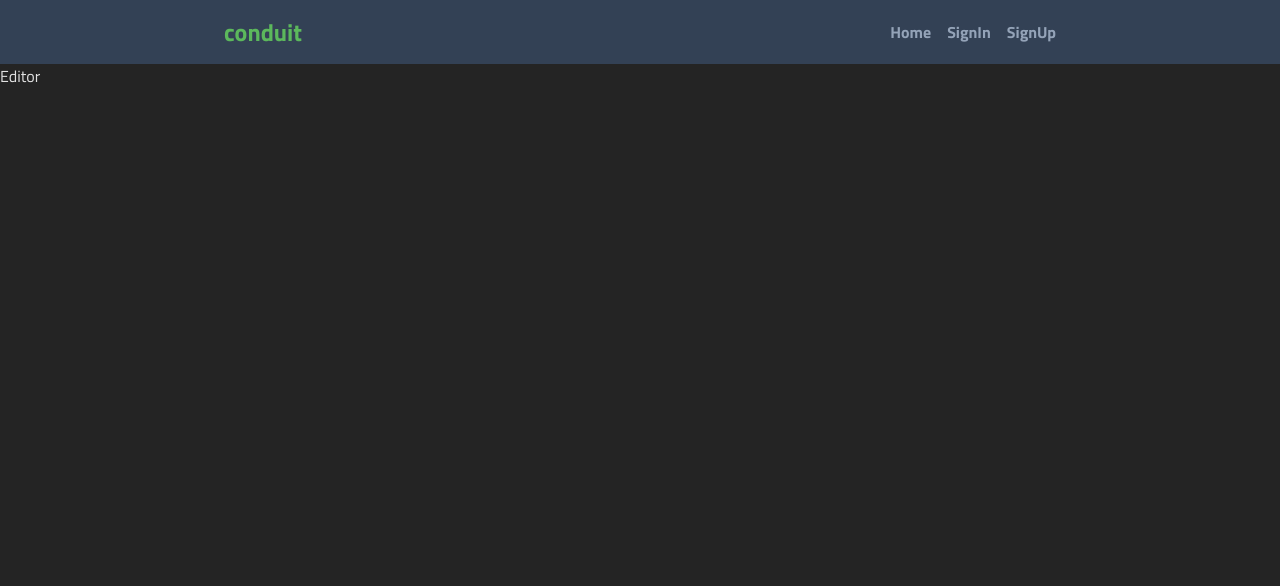
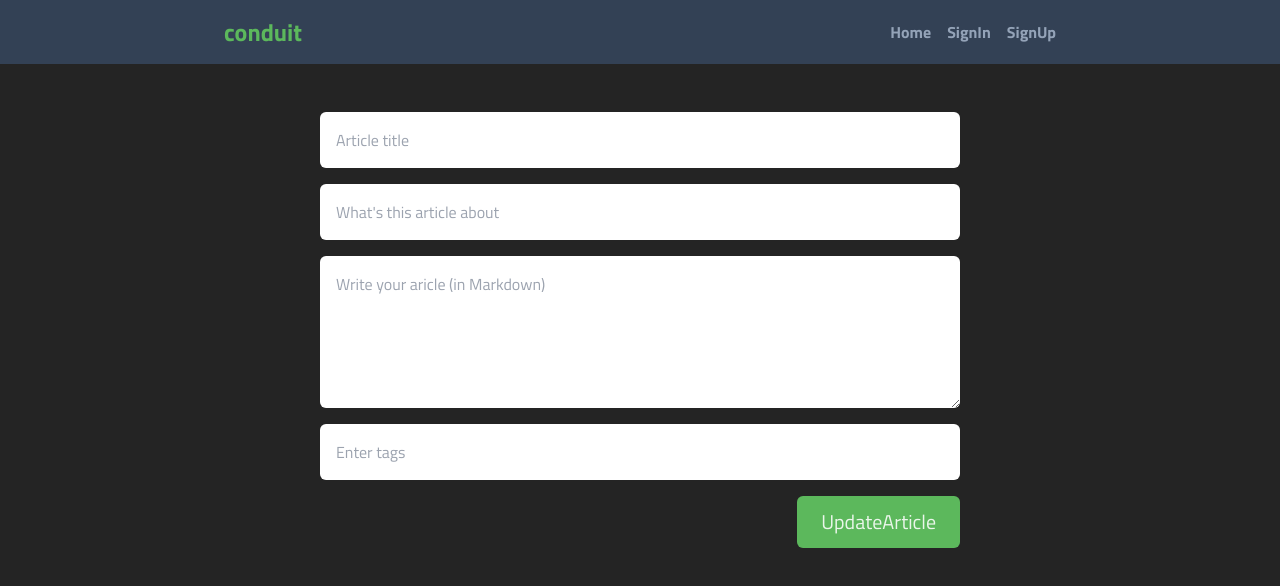
Before and after one commit to abdulrahmanalaa123/conduit, a React (Vite) app: page /editor/1 in a window 1280 px wide. Shown: the top 586 px of the page. Built offline with nearby package versions, Linux system fonts and the light colour scheme.

Commit message:
adding editing,creating post page adjusted refecthing

```diff
--- a/src/api/articleApi.js
+++ b/src/api/articleApi.js
@@ -57,7 +57,8 @@ export async function getYourFeed({ page }) {
 export async function createArticle({ data }) {
   // can be handled with catch since there are no dependent lines of code
   try {
-    await axiosInterface.post("/articles", data);
+    const response = await axiosInterface.post("/articles", data);
+    return response.data;
   } catch (error) {
     throw error;
   }
@@ -73,7 +74,11 @@ export async function deleteArticle({ slug }) {
 
 export async function editArticle({ data }) {
   try {
-    await axiosInterface.put(`/articles/${data.slug}`, data);
+    const response = await axiosInterface.put(
+      `/articles/${data.article.slug}`,
+      data
+    );
+    return response.data;
   } catch (error) {
     throw error;
   }
--- a/src/components/Article/addComment.jsx
+++ b/src/components/Article/addComment.jsx
@@ -35,7 +35,7 @@ function AddComment() {
       <textarea
         name="comment"
         rows="5"
-        placeholder="write an article"
+        placeholder="write a comment"
         required
         className="p-4 resize-y w-full rounded-t-md"
         ref={commentBody}
--- a/src/components/articleCard.jsx
+++ b/src/components/articleCard.jsx
@@ -122,7 +122,7 @@ function ArticleCard({ article }) {
         >
           Read More
         </span>
-        <div className="flex flex-row justify-around text-greyShade gap-1">
+        <div className="flex flex-row justify-around text-greyShade gap-1 flex-wrap">
           {currentArticle.tagList.map((tag, index) => {
             return (
               <div
--- a/src/components/articleForm.jsx
+++ b/src/components/articleForm.jsx
@@ -25,7 +25,7 @@ function ArticlesForm({ feedState, tag, author }) {
     setPage(0);
   }, [feedState]);
 
-  const pagesNo = Math.ceil(data.articlesCount / 10);
+  const pagesNo = isSuccess ? Math.ceil(data.articlesCount / 10) : null;
 
   const pagesArray = isSuccess
     ? [...Array(pagesNo).keys()].map((foo) => foo + 1)
--- /dev/null
+++ b/src/hooks/queryInvalidator.js
@@ -0,0 +1,22 @@
+import { useQueryClient } from "@tanstack/react-query";
+
+function queryInvalidator() {
+  queryClient = useQueryClient();
+
+  queryClient.invalidateQueries({
+    queryKey: ["global"],
+    refetchType: "active",
+  });
+  queryClient.invalidateQueries({ queryKey: ["your"], refetchType: "active" });
+  queryClient.invalidateQueries({
+    queryKey: ["tagged"],
+    refetchType: "active",
+  });
+  queryClient.invalidateQueries({ queryKey: ["my"], refetchType: "active" });
+  queryClient.invalidateQueries({
+    queryKey: ["favorited"],
+    refetchType: "active",
+  });
+}
+
+export default queryInvalidator;
--- a/src/pages/editor.jsx
+++ b/src/pages/editor.jsx
@@ -1,12 +1,187 @@
+import { useMutation, useQueryClient } from "@tanstack/react-query";
 import { useForm } from "react-hook-form";
-import { useParams, useLocation } from "react-router-dom";
+import { useParams, useLocation, useNavigate } from "react-router-dom";
+import { editArticle, createArticle } from "../api/articleApi";
+import { errorListFormatting } from "../lib/axios";
+import queryInvalidator from "../hooks/queryInvalidator";
 
 function Editor() {
   const params = useParams();
   const location = useLocation();
-  console.log(params);
-  console.log(location.state);
-  return <div>Editor</div>;
+
+  const navigate = useNavigate();
+  const {
+    register,
+    watch,
+    setValue,
+    getValues,
+    handleSubmit,
+    setError,
+    formState: { errors, isSubmitting },
+  } = useForm({
+    mode: "onSubmit",
+    reValidateMode: "onSubmit",
+    defaultValues: {
+      article: {
+        title: location.state?.title,
+        description: location.state?.description,
+        body: location.state?.body,
+        tagList: location.state?.tagList.join(" "),
+      },
+    },
+  });
+  const watchTags = watch("article.tagList");
+  const queryClient = useQueryClient();
+
+  const submittingHook = useMutation({
+    mutationFn: location.state ? editArticle : createArticle,
+    onSuccess(data) {
+      queryClient.invalidateQueries({
+        queryKey: ["global"],
+        refetchType: "active",
+      });
+      queryClient.invalidateQueries({
+        queryKey: ["your"],
+        refetchType: "active",
+      });
+      queryClient.invalidateQueries({
+        queryKey: ["tagged"],
+        refetchType: "active",
+      });
+      queryClient.invalidateQueries({
+        queryKey: ["my"],
+        refetchType: "active",
+      });
+      queryClient.invalidateQueries({
+        queryKey: ["favorited"],
+        refetchType: "active",
+      });
+
+      queryClient.setQueryData(["article", data.article.slug], data);
+      navigate(`/article/${data.article.slug}`);
+    },
+    onError(error) {
+      const errorList = errorListFormatting(error);
+
+      setError("root", {
+        message: errorList,
+      });
+    },
+  });
+  function onSubmit(data) {
+    const modifiedData = { ...data };
+    //turning my tags string into a tags list and removing empty tags
+    modifiedData.article.tagList = data.article.tagList
+      .split(" ")
+      .filter((str) => str.trim() !== "");
+    if (location.state) {
+      console.log({ ...location.state, ...modifiedData.article });
+      submittingHook.mutate({
+        data: { article: { ...location.state, ...modifiedData.article } },
+      });
+    } else {
+      submittingHook.mutate({ data: modifiedData });
+    }
+  }
+  function deleteTag(e, tag) {
+    //idk why but it submits on any click so i must prevent default
+    e.preventDefault();
+    const tagsListString = getValues("article.tagList");
+    //this just changes first encounter
+    const newString = tagsListString.replace(tag, "");
+    setValue("article.tagList", newString);
+  }
+  return (
+    <form
+      className="flex flex-col mx-auto justify-center  gap-4 h-full mt-12 w-[50%]"
+      onSubmit={handleSubmit(onSubmit)}
+    >
+      {errors.root &&
+        errors.root.message.map((error, index) => (
+          <p key={index} className=" text-red-500">
+            {error}
+          </p>
+        ))}
+      {(errors.article?.title?.type === "required" ||
+        errors.article?.body?.type == "required") && (
+        <p className="text-red-500">Cant Leave Either body or title Blank</p>
+      )}
+      <input
+        type="text"
+        {...register("article.title", {
+          required: true,
+        })}
+        placeholder="Article title"
+        className="p-4 rounded-md self-stretch"
+      />
+      <input
+        type="text"
+        {...register("article.description")}
+        placeholder="What's this article about"
+        className="p-4 rounded-md self-stretch"
+      />
+      <textarea
+        type="text"
+        rows="5"
+        {...register("article.body", {
+          required: true,
+        })}
+        placeholder="Write your aricle (in Markdown)"
+        className="p-4 rounded-md self-stretch"
+      />
+      <input
+        type="text"
+        {...register("article.tagList")}
+        placeholder="Enter tags"
+        className="p-4 rounded-md self-stretch"
+      />
+      {watchTags && (
+        <div className="flex gap-2 flex-wrap">
+          {watchTags
+            .split(" ")
+            .filter((str) => str.trim() !== "")
+            .map((tag, index) => {
+              return (
+                <div
+                  key={index}
+                  className="flex items-center gap-1 py-1 bg-slate-500 text-sm rounded-full px-3 text-slate-200"
+                >
+                  <button
+                    className="text-slate-200"
+                    onClick={(e) => {
+                      deleteTag(e, tag);
+                    }}
+                  >
+                    <svg
+                      xmlns="http://www.w3.org/2000/svg"
+                      fill="none"
+                      viewBox="0 0 24 24"
+                      strokeWidth="1.5"
+                      stroke="currentColor"
+                      className="w-5 h-5"
+                    >
+                      <path
+                        strokeLinecap="round"
+                        strokeLinejoin="round"
+                        d="m9.75 9.75 4.5 4.5m0-4.5-4.5 4.5M21 12a9 9 0 1 1-18 0 9 9 0 0 1 18 0Z"
+                      />
+                    </svg>
+                  </button>
+
+                  {tag}
+                </div>
+              );
+            })}
+        </div>
+      )}
+      <button
+        className="self-end px-6 py-3 disabled:opacity-50 bg-accentColor rounded-md text-xl"
+        disabled={isSubmitting}
+      >
+        {Object.keys(params).length ? "UpdateArticle" : "AddArticle"}
+      </button>
+    </form>
+  );
 }
 
 export default Editor;
--- a/src/pages/signIn.jsx
+++ b/src/pages/signIn.jsx
@@ -9,7 +9,7 @@ function SignIn() {
     handleSubmit,
     setError,
     formState: { errors, isSubmitting },
-  } = useForm({ mode: onSubmit, reValidateMode: onSubmit });
+  } = useForm({ mode: "onSubmit", reValidateMode: "onSubmit" });
   const navigate = useNavigate();
 
   async function onSubmit(data) {
@@ -86,7 +86,7 @@ function SignIn() {
 
         <button
           disabled={isSubmitting}
-          className="self-end text-xl disabled:bg-blue-500 bg-accentColor text-slate-500 font-bold px-6 py-3 rounded-md"
+          className="self-end text-xl disabled:opacity-50 bg-accentColor text-slate-500 font-bold px-6 py-3 rounded-md"
         >
           SignIn
         </button>
--- a/src/pages/signUp.jsx
+++ b/src/pages/signUp.jsx
@@ -91,7 +91,7 @@ function SignUp() {
 
         <button
           disabled={isSubmitting}
-          className="self-end text-xl disabled:bg-blue-500 bg-accentColor text-slate-500 font-bold px-6 py-3 rounded-md"
+          className="self-end text-xl disabled:opacity-50 bg-accentColor text-slate-500 font-bold px-6 py-3 rounded-md"
         >
           SignUp
         </button>
```
Also changed, not shown: src/hooks/booleanInteractionsHooks.js (+21 -3 lines).
